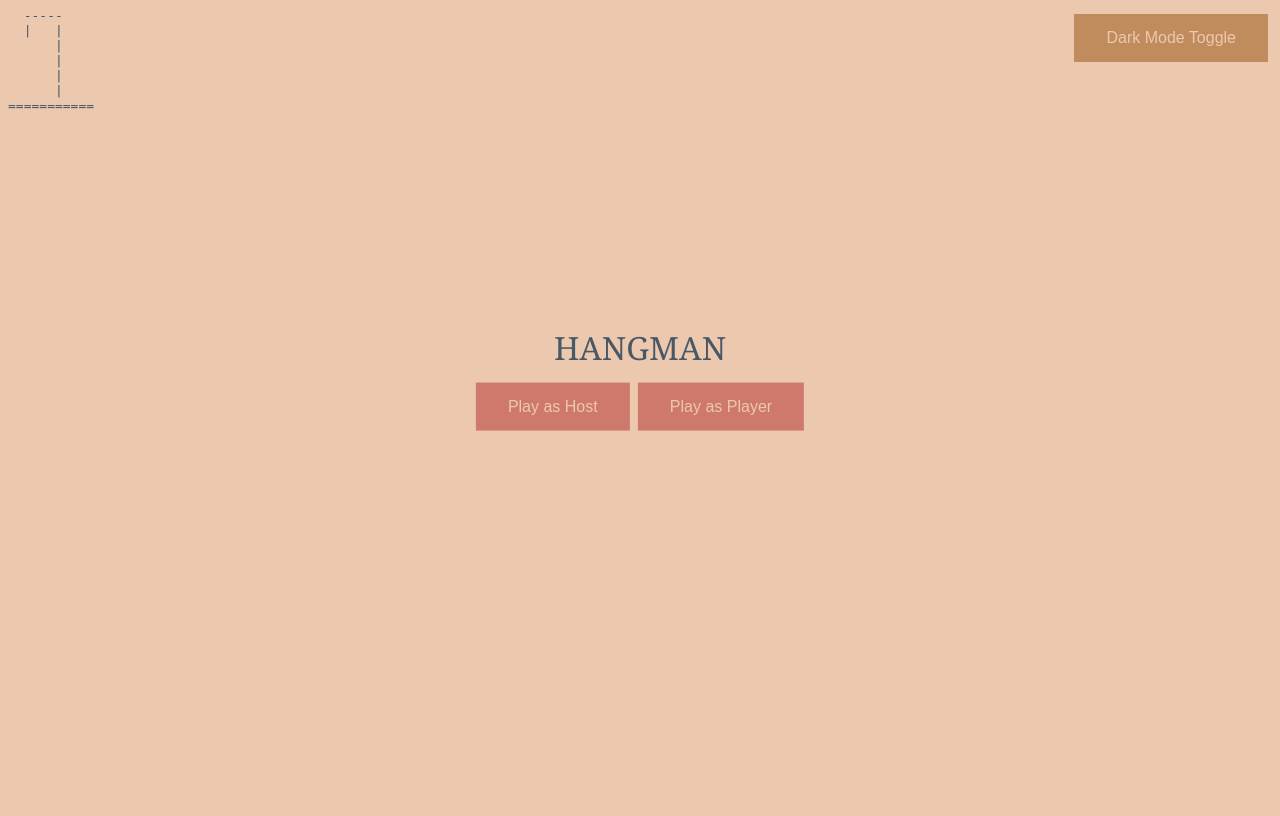
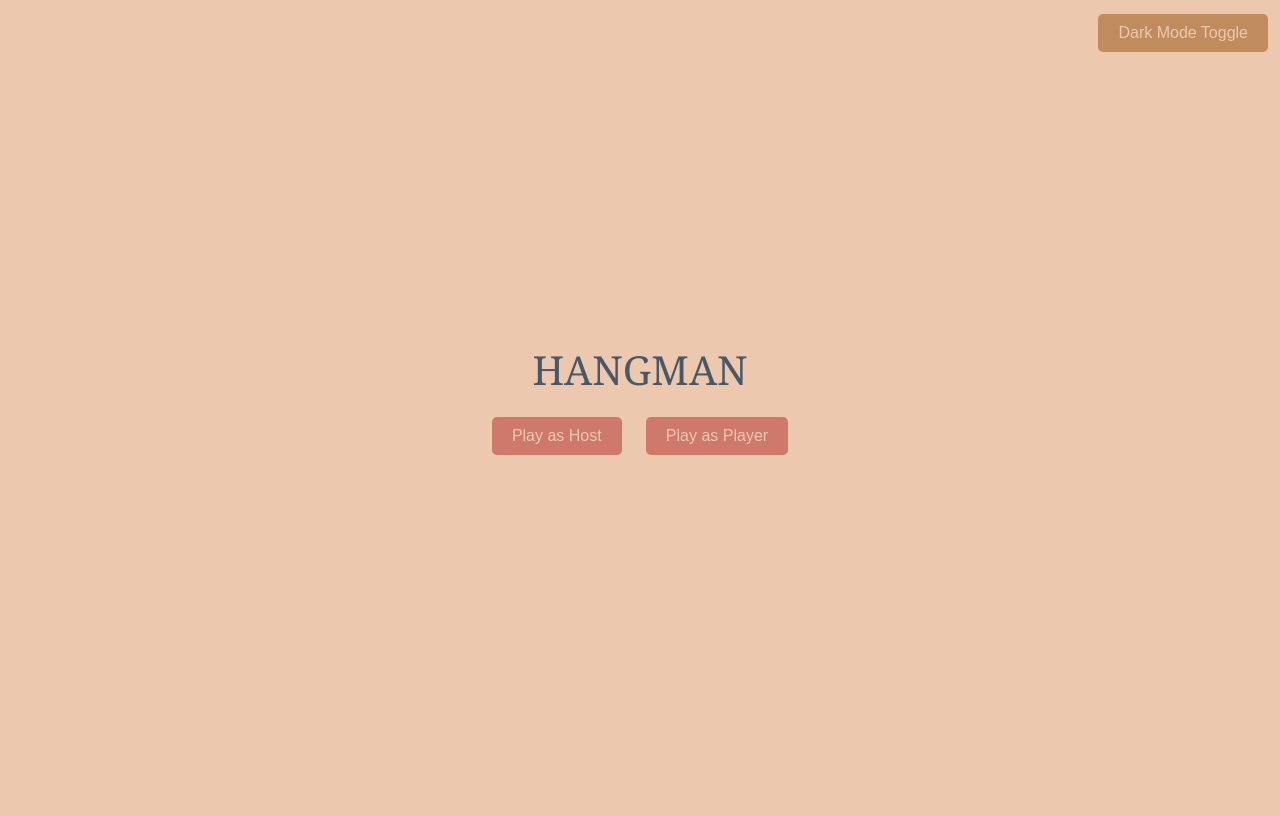
Before and after one commit to costad3atwit/Hangman-Network-App, a Flask app: page / in a window 1280 px wide. Before the commit the page ends 431 px from the top, so only its background shows below. Run offline with Flask 3, Linux system fonts and the light colour scheme; some libraries are stand-ins or nearby versions.

Commit message:
html update

```diff
--- a/static/styles.css
+++ b/static/styles.css
@@ -1,13 +1,5 @@
-/*
-Color Pallete
-Background: #ECC8AF
-Text Color: #495867
-Darkmode Button Color: #C18C5D
-Buttom Color: #CE796B
-Other Potential Color: #E7AD99
-*/
-
-body{
+/* General Layout */
+body {
     background-color: #ECC8AF;
     color: #495867;
     transition: background-color 0.5s, color 0.5s;
@@ -19,54 +11,113 @@ body.dark-mode {
     color: #ECC8AF;
 }
 
-.button {
+/* Buttons */
+.button,
+#host-page input[type="submit"],
+#role-selectors button {
     border: none;
     background-color: #CE796B;
     color: #ECC8AF;
-    padding: 15px 32px;
+    padding: 10px 20px;
+    font-size: 1em;
     text-align: center;
     text-decoration: none;
     display: inline-block;
-    font-size: 16px;
+    cursor: pointer;
+    border-radius: 5px;
+    transition: background-color 0.3s ease;
     margin: 4px 2px;
-    cursor: pointer;
 }
 
-input[type=reset] {
-    border: none;
-    background-color: #CE796B;
-    color: #ECC8AF;
-    padding: 15px 32px;
-    text-align: center;
-    text-decoration: none;
-    display: inline-block;
-    font-size: 16px;
-    margin: 4px 2px;
-    cursor: pointer;
+.button:hover,
+#host-page input[type="submit"]:hover,
+#role-selectors button:hover {
+    background-color: #C18C5D;
 }
 
-.dark-mode-btn{
-    background-color: #C18C5D;
+.dark-mode-btn {
     position: fixed;
     top: 10px;
     right: 10px;
+    background-color: #C18C5D;
 }
 
-.center{
-    padding: 25px 25px 25px 25px;
-    display: grid;
-    place-items: center;
-    justify-content: center;
-    position: absolute;
-    top:  50%;
-    left: 50%;
-    transform: translate(-50%,-50%);
+/* Game Title */
+.game_title {
+    font-size: 2.5em;
+    text-align: center;
+    margin-bottom: 20px;
 }
 
-.game_title{
-    font-size: 2em;
+/* Centered Layout */
+.center {
+    display: flex;
+    flex-direction: column;
+    align-items: center;
+    justify-content: center;
+    height: 100vh;
+    gap: 20px;
+}
+
+/* Role Selectors */
+#role-selectors {
     text-align: center;
-    position: relative;
-    z-index: 2;
-    padding-bottom: 10px
+    margin-bottom: 20px;
 }
+
+#role-selectors button {
+    margin: 0 10px;
+}
+
+/* Form Section (Enter the Secret Word) */
+#host-page {
+    display: flex;
+    flex-direction: column;
+    justify-content: center;
+    align-items: center;
+    background-color: rgba(236, 200, 175, 0.8);
+    padding: 30px;
+    border-radius: 10px;
+    box-shadow: 0 4px 6px rgba(0, 0, 0, 0.1);
+    width: 300px;
+    text-align: center;
+}
+
+#host-page h2 {
+    margin-bottom: 20px;
+    font-size: 1.5em;
+    color: #495867;
+}
+
+#host-page label {
+    font-size: 1em;
+    margin-bottom: 10px;
+    display: block;
+}
+
+#host-page input[type="text"] {
+    padding: 10px;
+    font-size: 1em;
+    margin-bottom: 15px;
+    width: 100%;
+    border: 1px solid #CE796B;
+    border-radius: 5px;
+}
+
+/* Hangman Image Section */
+.hangman {
+    font-size: 1.5em;
+    line-height: 1.5em;
+    color: #495867;
+    text-align: center;
+    min-width: 200px;
+    margin-top: 30px;
+}
+
+/* Game Container (Form + Hangman) */
+.game-container {
+    display: flex;
+    align-items: center;
+    justify-content: center;
+    gap: 50px;
+}
--- a/templates/index.html
+++ b/templates/index.html
@@ -10,35 +10,43 @@
 
 <body>
   <div>
-    <button type="button" class = "button dark-mode-btn" onclick="toggleDarkMode()">Dark Mode Toggle</button>
+    <button type="button" class="button dark-mode-btn" onclick="toggleDarkMode()">Dark Mode Toggle</button>
   </div>
 
   <div class="center">
+
+    <!-- Role Selectors -->
+    <div id="role-selectors-page">
+      <!-- Game Title -->
       <div class="game_title">HANGMAN</div>
 
-    <div id="role-selectors">
+      <div id="role-selectors" style="text-align: center;">
         <button type="button" class="button" onclick="roleHost()">Play as Host</button>
         <button type="button" class="button" onclick="rolePlayer()">Play as Player</button>
       </div>
+    </div>
 
-    <div id="host-page" style="display: none;" >
-      <h2>Enter the Secret Word </h2>
-      <form id = "host-form" onsubmit="secretWordSubmission(event)">
+    <!-- Host Page Section -->
+    <div id="host-page" style="display: none;">
+      <h2>Enter the Secret Word</h2>
+      <form id="host-form" onsubmit="secretWordSubmission(event)">
         <label for="secret-word">Secret Word:</label>
-        <input type="text" id="secretWord" name="secretWord" required><br><br>
+        <input type="text" id="secretWord" name="secretWord" required>
         <input type="submit" class="button" value="Submit">
       </form>
     </div>
+
     <div id="host-view" style="display: none;">
       <h2>Game Status</h2>
       <p id="secretWordDisplay">Secret Word: <span id="secretWordText">******</span></p>
       <p>Incorrect Guesses: <span id="incorrectGuesses">0</span></p>
       <p>Letters Guessed: <span id="lettersGuessed">[]</span></p>
     </div>
-    <div id="player-page" style="display: none;" >
-      <h2>Enter Guesses </h2>
-      <form id = "guess-form" onsubmit="guessSubmission(event)">
-        <label for="secret-word">Guess:</label>
+
+    <div id="player-page" style="display: none;">
+      <h2>Enter Guesses</h2>
+      <form id="guess-form" onsubmit="guessSubmission(event)">
+        <label for="guess">Guess:</label>
         <input type="text" id="guess" name="guess" required><br><br>
         <input type="submit" value="Submit">
       </form>
@@ -46,11 +54,10 @@
       <p id="secretWordDisplay">Secret Word: <span id="secretWordText">******</span></p>
       <p>Incorrect Guesses: <span id="incorrectGuesses">0</span></p>
       <p>Letters Guessed: <span id="lettersGuessed">[]</span></p>
-    </div>
-    <h2 id="submissionMsg"></h2>
-  </div>
 
-  <div>
+
+      <!-- Hangman Image -->
+      <div class="hangman">
         <pre>
         -----
         |   |
@@ -61,22 +68,24 @@
       ===========
         </pre>
       </div>
+    </div>
+  </div>
 
   <script type="text/javascript" charset="utf-8">
-    var socket = io()
+    var socket = io();
     var currentRoom = '';
-    var playerRole = "";
+    var playerRole = '';
 
-    socket.on('connect', function() {
+    socket.on('connect', function () {
       console.log('Connected to game');
     });
 
     function roleHost() {
       socket.emit('roleSelection', { role: 'host' });
-      playerRole = 'host'
+      playerRole = 'host';
     }
 
-    function secretWordSubmission(event){
+    function secretWordSubmission(event) {
       event.preventDefault();
       const secretWord = document.getElementById("secretWord").value;
 
@@ -86,74 +95,65 @@
       document.getElementById("host-page").style.display = 'none';
       document.getElementById("submissionMsg").innerHTML = "Secret Word Submitted! Waiting for player";
     }
+
     socket.on('showHostPage', function () {
       document.querySelector('#role-selectors').style.display = 'none';
       document.getElementById('host-page').style.display = 'block';
     });
 
-
     function rolePlayer() {
       socket.emit('roleSelection', { role: 'player' });
-      playerRole = 'player'
+      playerRole = 'player';
     }
 
-    socket.on('showPlayerPage', function(){
-      document.getElementById('player-page').style.display = 'block';
+    socket.on('showPlayerPage', function () {
+      document.querySelector('#role-selectors').style.display = 'none';
+      document.getElementById('player-page').style.display = 'flex';
     });
 
-    socket.on('showWaitingPage', function(){
+    socket.on('showWaitingPage', function () {
       document.querySelector('#role-selectors').style.display = 'none';
       document.getElementById("submissionMsg").innerHTML = "Role selected! Waiting for host to setup secret word";
-    })
-
-    socket.on('correctGuess', function(data) {
-      // Update the UI for correct guess
-      console.log(`Correct guess: ${data.letter}`);
-      // Add logic to update the guessed letters and any other relevant info
     });
 
-    socket.on('incorrectGuess', function(data) {
-      // Update the UI for incorrect guess
+    socket.on('correctGuess', function (data) {
+      console.log(`Correct guess: ${data.letter}`);
+    });
+
+    socket.on('incorrectGuess', function (data) {
       console.log(`Incorrect guess: ${data.letter}`);
-      // Add logic to increment incorrect guess count and update UI
     });
 
     function toggleDarkMode() {
       document.body.classList.toggle('dark-mode');
-      document.center.classList.toggle('dark-mode');
     }
 
-    function guessSubmission(event){
-      event.preventDefault;
+    function guessSubmission(event) {
+      event.preventDefault();
 
       const guess = document.getElementById("guess").value;
       socket.emit("playerGuess", { guess: guess, room: currentRoom });
 
       console.log("Player submitted guess:", guess);
-
-      document.getElementById("guess").value = ''; // Clear the input field after submission
-
-      // FIX BELOW TO UPDATE HANGMAN/CORRECT GUESSES
+      document.getElementById("guess").value = '';
       document.getElementById("submissionMsg").innerHTML = `You guessed: ${guess}`;
     }
 
-    socket.on('startGame', function(data){
-      currentRoom = data.room; // Set the current room
+    socket.on('startGame', function (data) {
+      currentRoom = data.room;
       if (playerRole === "player") {
-        document.getElementById("secretWordText").textContent = data.secretWord.replace(/./g, '*'); // Mask for players
-        document.getElementById("player-page").style.display = 'block'; // Show player view
-        document.getElementById("submissionMsg").style.display = 'none'; // Hide message
-      }
-      else if (playerRole === "host") {
-        document.getElementById("secretWordText").textContent = data.secretWord; // Actual word for host
-        document.getElementById("host-view").style.display = 'block'; // Show host view
+        document.getElementById("secretWordText").textContent = data.secretWord.replace(/./g, '*');
+        document.getElementById("player-page").style.display = 'block';
+        document.getElementById("submissionMsg").style.display = 'none';
+      } else if (playerRole === "host") {
+        document.getElementById("secretWordText").textContent = data.secretWord;
+        document.getElementById("host-view").style.display = 'block';
       }
 
-      // Update common game status information
-      document.getElementById("incorrectGuesses").textContent = data.incorrectGuesses || 0; // Display number of incorrect guesses
-      document.getElementById("lettersGuessed").textContent = data.lettersGuessed ? JSON.stringify(data.lettersGuessed) : "[]"; // Display guessed letters
+      document.getElementById("incorrectGuesses").textContent = data.incorrectGuesses || 0;
+      document.getElementById("lettersGuessed").textContent = data.lettersGuessed ? JSON.stringify(data.lettersGuessed) : "[]";
       console.log("Game started with secret word:", data.secretWord);
-    })
+    });
   </script>
 </body>
 
```
Lines whose indentation alone changed are shown as unchanged.
